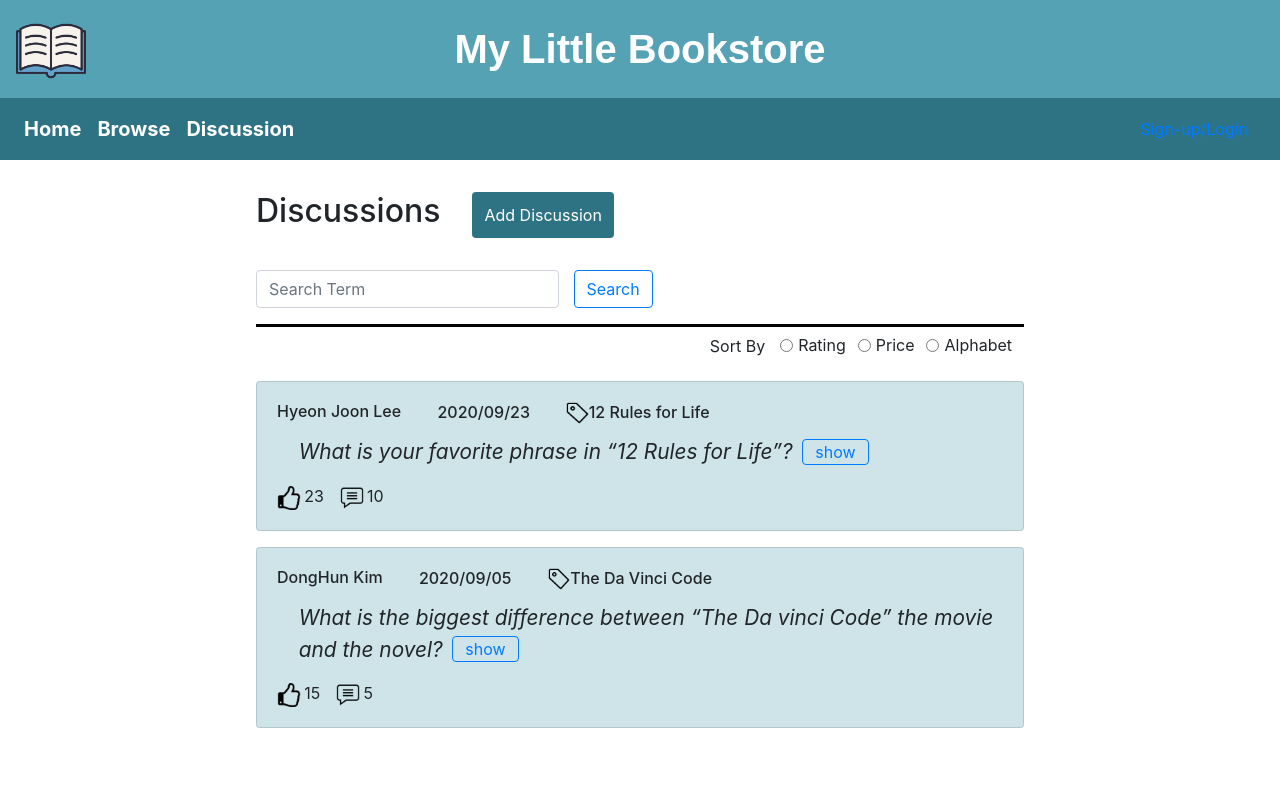
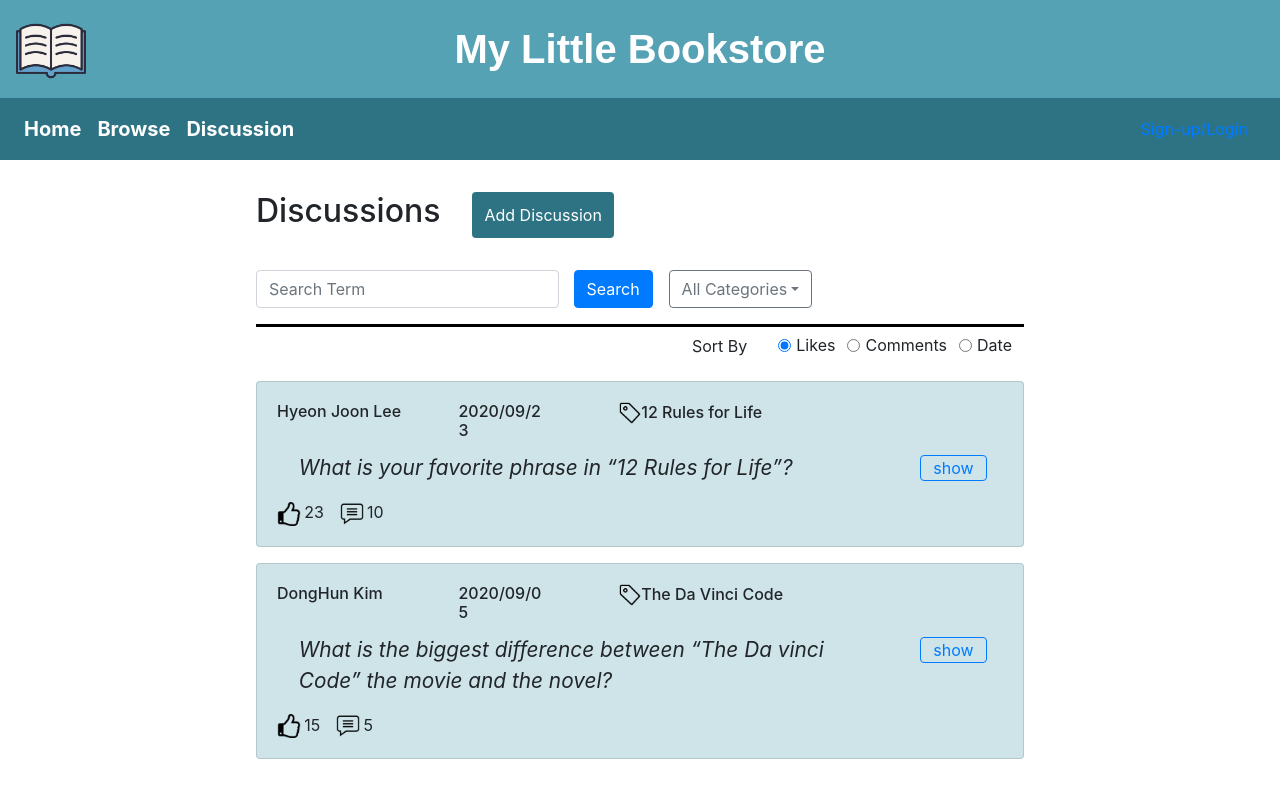
Before and after one commit to dianaeun/my-little-bookstore, a React (Create React App) app in the folder project_mlb/: page /Discussion in a window 1280 px wide. Built offline with nearby package versions, Linux system fonts and the light colour scheme.

Commit message:
minor design details on Discussion page

```diff
--- a/project_mlb/src/pages/Discussion.js
+++ b/project_mlb/src/pages/Discussion.js
@@ -1,5 +1,5 @@
 import React, { Component } from "react";
-import { Card, Button, Form, Row, Col } from "react-bootstrap";
+import { Card, Button, Form, Row, Col, DropdownButton, Dropdown } from "react-bootstrap";
 import AddDiscussion from "../components/AddDiscussion";
 import MlbNavbar from '../components/NavigationBar.js'
 
@@ -11,7 +11,7 @@ const tag = require("../icons/tag.png");
 class Discussion extends Component {
   state = {
     shown: [],
-    addDiscussion: false
+    addDiscussion: false,
   };
   handleShow = (target) => {
     let index = this.state.shown.indexOf(target);
@@ -51,20 +51,6 @@ class Discussion extends Component {
         <div>
           <MlbNavbar/>
           <AddDiscussion show={this.state.addDiscussion} handleClose={this.handleClose}/>
-          {/* <Card
-            style={{width: "60%", marginLeft: "20%", marginTop: "3%", background: "#CEE4E9"}}
-          >
-            <Card.Body>
-              <Card.Title>Hyeon Joon Lee</Card.Title>
-              <Button
-                variant="primary"
-                style={{width: "50%", marginLeft: "25%", fontFamily: "fantasy", background: "#2E7384", border: 0, padding: "0.7rem"}}
-                onClick={this.handleAddDiscussion}
-              >
-                Start Your Discussion
-              </Button>
-            </Card.Body>
-          </Card> */}
           <div style={{ width: "60%", marginLeft: "20%", marginTop: "2rem" }}>
             <div style={{display: "flex"}}>
               <h2>Discussions</h2>
@@ -79,7 +65,13 @@ class Discussion extends Component {
                 <Col sm={5}>
                   <Form.Control type="text" placeholder="Search Term" />
                 </Col>
-                <Button variant="outline-primary">Search</Button>
+                <Button>Search</Button>
+                <DropdownButton variant="outline-secondary" title="All Categories" style={{marginLeft: "1rem"}} >
+                  <Dropdown.Item eventKey='All Categories'>All Categories</Dropdown.Item>
+                  <Dropdown.Item eventKey="Tag">Tag</Dropdown.Item>
+                  <Dropdown.Item eventKey="Title">Title</Dropdown.Item>
+                  <Dropdown.Item eventKey="Content">Content</Dropdown.Item>
+                </DropdownButton>
               </Form.Group>
             </Form>
             <hr
@@ -87,10 +79,10 @@ class Discussion extends Component {
             />
             <Form>
               <div key={`inline-radio`} style={{textAlign: "right"}}>
-                  <Form.Label column sm="3">Sort By</Form.Label>
-                  <Form.Check inline label='Rating' type='radio' id='rating' />
-                  <Form.Check inline label='Price' type='radio' id='price' />
-                  <Form.Check inline label='Alphabet' type='radio' id='alphabet' />
+                  <Form.Label column sm="3" style={{marginRight: "1rem"}}>Sort By</Form.Label>
+                  <Form.Check inline label='Likes' type='radio' id='likes' checked/>
+                  <Form.Check inline label='Comments' type='radio' id='comments' />
+                  <Form.Check inline label='Date' type='radio' id='date' />
               </div>
             </Form>
           </div>
@@ -100,11 +92,9 @@ class Discussion extends Component {
             >
               <Card.Body>
                 <Card.Title style={{ display: "flex" }}>
-                  <div style={{ display: "flex", minWidth: "100%", fontSize: "80%" }}>
+                  {/* <div style={{ display: "flex", minWidth: "100%", fontSize: "80%" }}>
                     {discussion.name}
-                    <div
-                      style={{ width: "50%", marginLeft: "5%"}}
-                    >
+                    <div style={{ width: "50%", marginLeft: "5%"}}>
                       {discussion.date}
                       <img
                         src={tag}
@@ -113,20 +103,41 @@ class Discussion extends Component {
                       />
                       {discussion.book}
                     </div>
-                  </div>
+                  </div> */}
+                  <Row style={{fontSize: "1rem", width: "100%"}}>
+                    <Col sm={3}>
+                      {discussion.name}
+                    </Col>
+                    <Col sm={2}>
+                      {discussion.date}
+                    </Col>
+                    <Col>
+                      <img
+                        src={tag}
+                        alt="tag"
+                        style={{width: "1.4rem", height: "1.4rem", marginLeft: "10%"}}
+                      />
+                      {discussion.book}
+                    </Col>
+                  </Row>
                 </Card.Title>
                 <Card.Text style={{ marginLeft: "3%" }}>
-                  <p style={{ fontStyle: "italic", fontSize: "1.3rem"}}>
+                  <Row style={{ fontStyle: "italic", fontSize: "1.3rem"}}>
+                    <Col sm={10}>
                       {discussion.title}
+                    </Col>
+                    <Col>
                       <Button
-                          id={"button" + i}
-                          variant="outline-primary"
-                          onClick={(event) => this.handleShow(event.target.id.slice(6))}
-                          style={{paddingTop: 0, paddingBottom: 0, marginLeft: "0.6rem", marginBottom: "0.2rem"}}
+                        id={"button" + i}
+                        variant="outline-primary"
+                        onClick={(event) => this.handleShow(event.target.id.slice(6))}
+                        style={{paddingTop: 0, paddingBottom: 0, marginLeft: "0.6rem", marginBottom: "0.2rem"}}
                       >
-                          {this.state.shown.includes(i + "") ? "hide" : "show"}
+                        {this.state.shown.includes(i + "") ? "hide" : "show"}
                       </Button>
-                  </p>
+                    </Col>
+
+                  </Row>
                   <p style={this.state.shown.includes(i + "") ? {} : { display: "none" }}>
                     {discussion.content}
                   </p>
--- a/project_mlb/src/pages/Login.js
+++ b/project_mlb/src/pages/Login.js
@@ -14,18 +14,18 @@ class Login extends Component {
     return (
         <div class="outer-container">
           <MlbNavbar/>
-            <Card style={{width: "40%", marginLeft: "30%", marginTop: "4rem"}}>
+            <Card style={{width: "40%", marginLeft: "30%", marginTop: "4rem", border: "1px solid #22525F"}}>
               <Card.Body>
-              <Card.Title style={{marginBottom: "2rem", fontWeight: "bold", fontStyle: "italic", fontSize: "2rem"}}> Login to Your Account </Card.Title>
+              <Card.Title style={{marginBottom: "2rem", fontFamily: "fantasy", fontSize: "2rem"}}> Login to Your Account </Card.Title>
                 <Form onSubmit={this.handleSubmit}>
                   <Form.Group controlId="formBasicUserID">
                     <Form.Label style={{fontWeight: "bold"}}>UserID / Email</Form.Label>
-                    <Form.Control type="userID"/>
+                    <Form.Control type="userID" style={{background: "#EFEFEF"}}/>
                     <Form.Text className="text-muted"></Form.Text>
                   </Form.Group>
                   <Form.Group controlId="formBasicPassword">
                     <Form.Label style={{fontWeight: "bold"}}>Password</Form.Label>
-                    <Form.Control type="password"/>
+                    <Form.Control type="password" style={{background: "#EFEFEF"}}/>
                   </Form.Group>
                   <Button
                     style={{width: "100%", background: "#22525F", border: 0, fontWeight: "bold", marginTop: "1.5rem", padding: "0.6rem", float: "left"}}
@@ -38,10 +38,10 @@ class Login extends Component {
               <Card.Footer style={{background: "white"}}>
                 <Nav >
                   <Nav.Item>
-                    <Nav.Link href="/Signup" style={{color:"black", fontWeight: "bold"}}>Create Account</Nav.Link>
+                    <Nav.Link href="/Signup" style={{color:"#2252FA", fontWeight: "bold"}}>Create Account</Nav.Link>
                   </Nav.Item>
                   <Nav.Item className="ml-auto">
-                    <Nav.Link style={{color:"black", fontWeight: "bold"}}>Forgot Password</Nav.Link>
+                    <Nav.Link style={{color:"#2252FA", fontWeight: "bold"}}>Forgot Password</Nav.Link>
                   </Nav.Item>
                 </Nav>
               </Card.Footer>
```
